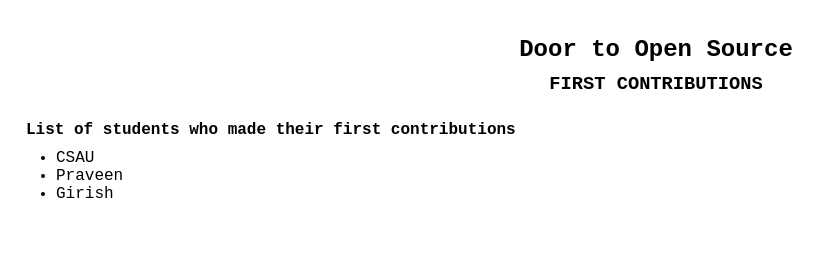
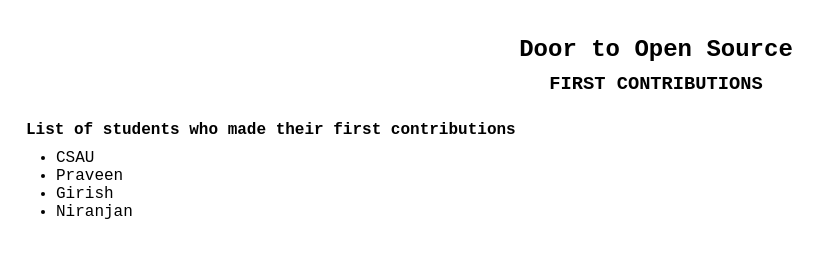
Before and after one commit to manobalaji518/CSAU-Door-To-Open-Source, a plain HTML site: page index.html in a window 1280 px wide. Shown: the whole page, without its empty margins (0-828 px from the left). Drawn offline with Linux system fonts and the light colour scheme.

Commit message:
Add my name in index.html

```diff
--- a/index.html
+++ b/index.html
@@ -18,6 +18,7 @@
             <li><a href="https://github.com/username">CSAU</a></li>
             <li><a href="https://github.com/username">Praveen</a></li>
             <li><a href="https://github.com/girish-07">Girish</a></li>
+            <li><a href="https://github.com/niranjank2022">Niranjan</a></li>
         </ul>
     </div>
 </body>
```
